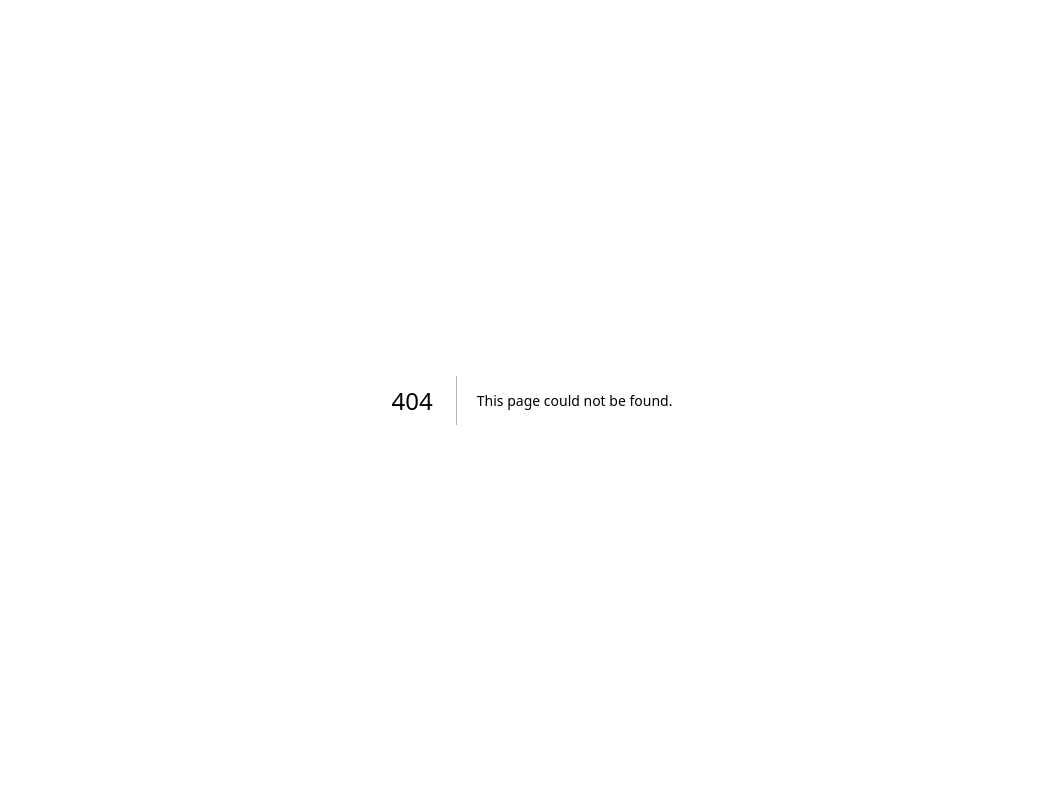
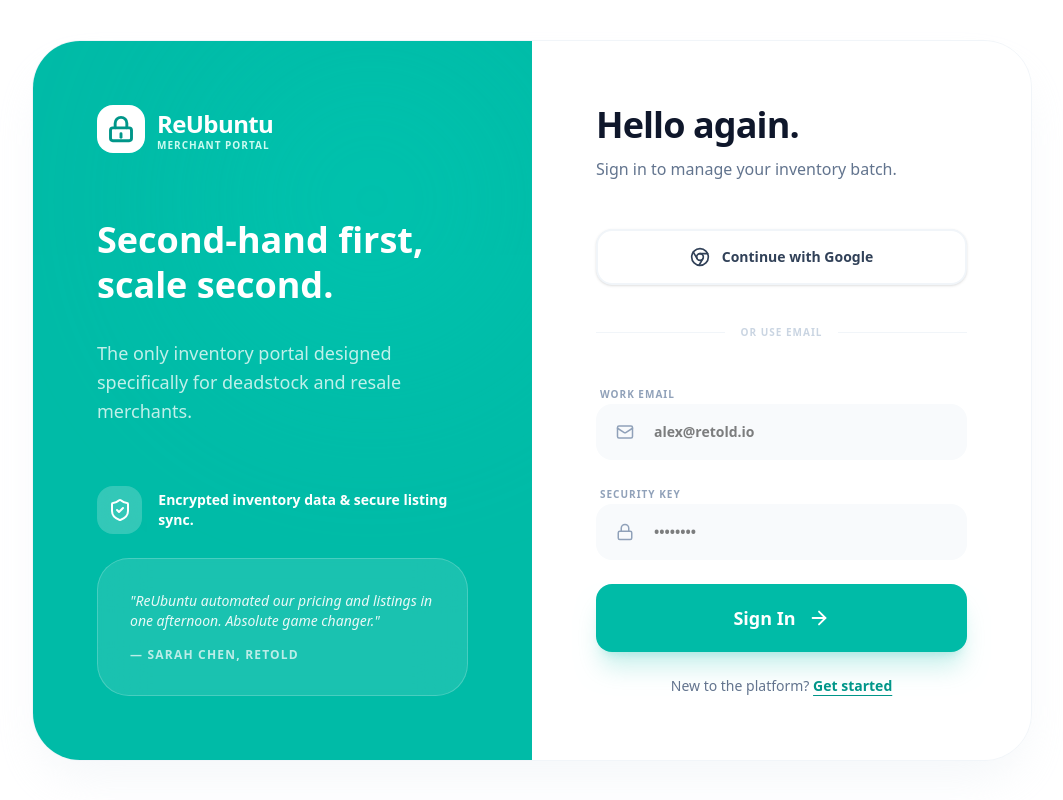
Before and after one commit to odhiambo-ed/ReUbuntu, a Next.js app in the folder frontend/: page /auth in a window 1280 px wide. Before the commit this address had no page. Shown: the whole page, without its empty margins (108-1171 px from the left). Built offline with nearby package versions, Linux system fonts and the light colour scheme.

Commit message:
add auth/page.tsx with authentication route featuring client-side navigation to onboarding flow via handleLogin callback passed to AuthView component

```diff
--- /dev/null
+++ b/frontend/app/auth/page.tsx
@@ -0,0 +1,15 @@
+"use client";
+
+import React from "react";
+import { useRouter } from "next/navigation";
+import AuthView from "@/components/AuthView";
+
+export default function AuthPage() {
+  const router = useRouter();
+
+  const handleLogin = () => {
+    router.push("/onboarding");
+  };
+
+  return <AuthView onLogin={handleLogin} />;
+}
```
